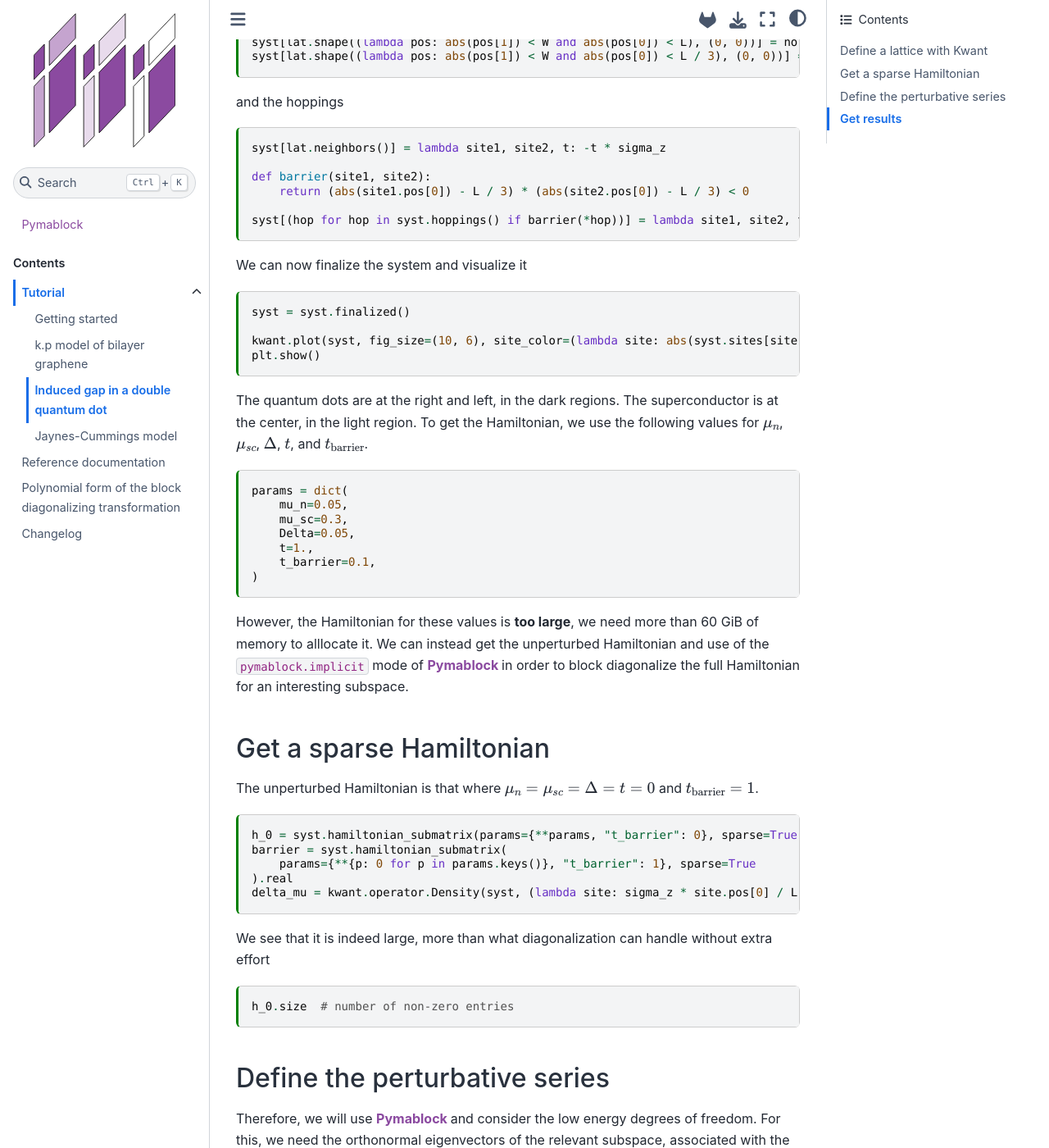
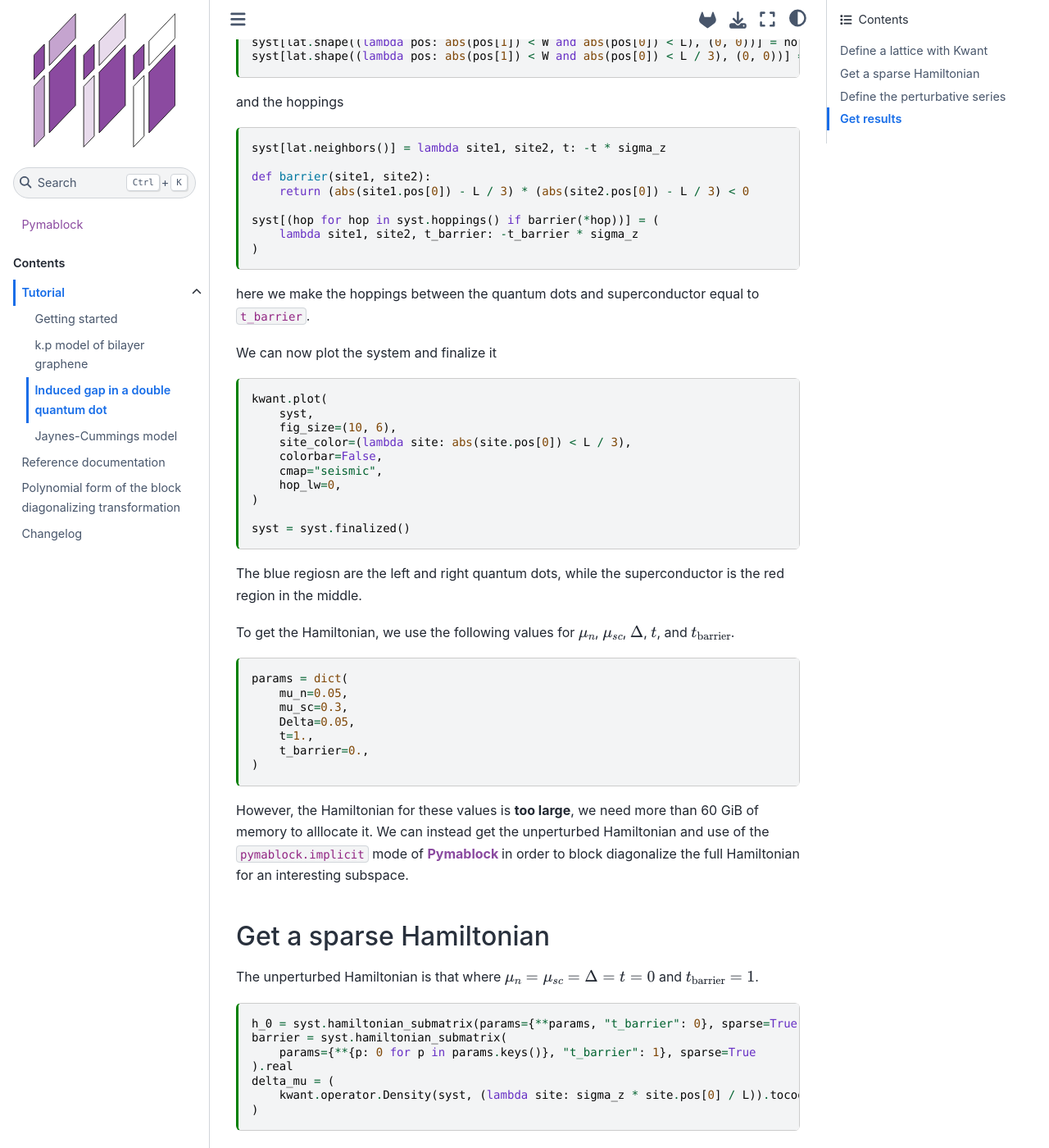
Before and after one commit to quantum-tinkerer/pymablock, a Sphinx documentation site: the page built from docs/source/tutorial/induced_gap.md, in a window 1280 px wide and 1400 px high, scrolled down 980 px. Shown: the whole window at 82% size. Built offline with Sphinx 7.4.7 and the Sphinx Book theme 1.1.4, drawn with Linux system fonts in a browser that asks for light colours; the version number could not be read and is left out; cross-references to code outside the pages are shown as plain code.

````diff
--- a/docs/environment.yml
+++ b/docs/environment.yml
@@ -11,6 +11,7 @@ dependencies:
   - numpy
   - scipy
   - matplotlib-base
+  - sphinx-togglebutton
   - pip:
     # sphinx-book-theme is installed from a fork with a fix for the issue button
     # TODO: remove this once https://github.com/executablebooks/sphinx-book-theme/pull/740
--- a/docs/source/tutorial/induced_gap.md
+++ b/docs/source/tutorial/induced_gap.md
@@ -69,20 +69,32 @@ syst[lat.neighbors()] = lambda site1, site2, t: -t * sigma_z
 def barrier(site1, site2):
     return (abs(site1.pos[0]) - L / 3) * (abs(site2.pos[0]) - L / 3) < 0
 
-syst[(hop for hop in syst.hoppings() if barrier(*hop))] = lambda site1, site2, t_barrier: -t_barrier * sigma_z
+syst[(hop for hop in syst.hoppings() if barrier(*hop))] = (
+    lambda site1, site2, t_barrier: -t_barrier * sigma_z
+)
+```
+here we make the hoppings between the quantum dots and superconductor equal to
+`t_barrier`.
+
+We can now plot the system and finalize it
+
+```{code-cell} ipython3
+
+kwant.plot(
+    syst,
+    fig_size=(10, 6),
+    site_color=(lambda site: abs(site.pos[0]) < L / 3),
+    colorbar=False,
+    cmap="seismic",
+    hop_lw=0,
+)
+
+syst = syst.finalized()
 ```
 
-We can now finalize the system and visualize it
+The blue regiosn are the left and right quantum dots, while the superconductor
+is the red region in the middle.
 
-```{code-cell} ipython3
-syst = syst.finalized()
-
-kwant.plot(syst, fig_size=(10, 6), site_color=(lambda site: abs(syst.sites[site].pos[0]) < L/3), colorbar=False)
-plt.show()
-```
-
-The quantum dots are at the right and left, in the dark regions.
-The superconductor is at the center, in the light region.
 To get the Hamiltonian, we use the following values for $\mu_n$,
 $\mu_{sc}$, $\Delta$, $t$, and $t_{\text{barrier}}$.
 
@@ -92,7 +104,7 @@ params = dict(
     mu_sc=0.3,
     Delta=0.05,
     t=1.,
-    t_barrier=0.1,
+    t_barrier=0.,
 )
 ```
 
@@ -112,7 +124,9 @@ h_0 = syst.hamiltonian_submatrix(params={**params, "t_barrier": 0}, sparse=True)
 barrier = syst.hamiltonian_submatrix(
     params={**{p: 0 for p in params.keys()}, "t_barrier": 1}, sparse=True
 ).real
-delta_mu = kwant.operator.Density(syst, (lambda site: sigma_z * site.pos[0] / L)).tocoo().real
+delta_mu = (
+    kwant.operator.Density(syst, (lambda site: sigma_z * site.pos[0] / L)).tocoo().real
+)
 ```
 
 We see that it is indeed large, more than what diagonalization can handle
````
Also changed, not shown: docs/source/index.md (+2 -2 lines).
